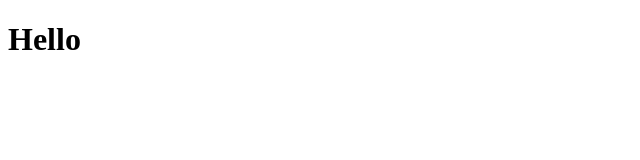
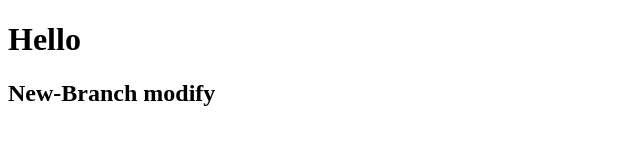
Before and after one commit to taducduy123/testGit1, a plain HTML site: page index.html in a window 1280 px wide. Shown: the whole page, without its empty margins (0-640 px from the left). Drawn offline with Linux system fonts and the light colour scheme.

Commit message:
new branch cm

```diff
--- a/index.html
+++ b/index.html
@@ -6,5 +6,6 @@
 </head>
 <body>
 <h1>Hello</h1>
+<h2>New-Branch modify</h2>
 </body>
 </html>
```
